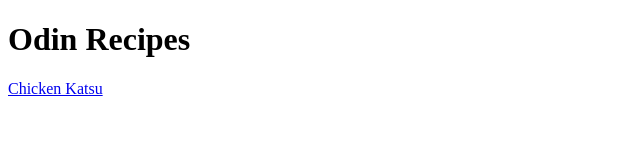
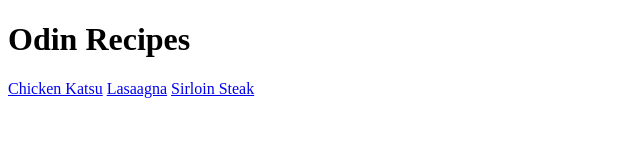
Before and after one commit to chailykevin/odin-recipes, a plain HTML site: page index.html in a window 1280 px wide. Shown: the whole page, without its empty margins (0-640 px from the left). Drawn offline with Linux system fonts and the light colour scheme.

Commit message:
Modify index.html
Added 2 more recipes, lasagna and sirloin steak.

```diff
--- a/index.html
+++ b/index.html
@@ -7,5 +7,7 @@
     <body>
         <h1>Odin Recipes</h1>
         <a href="recipes/chickenkatsu.html">Chicken Katsu</a>
+        <a href="recipes/lasagna.html">Lasaagna</a>
+        <a href="recipes/sirloinsteak.html">Sirloin Steak</a>
     </body>
 </html>
```
